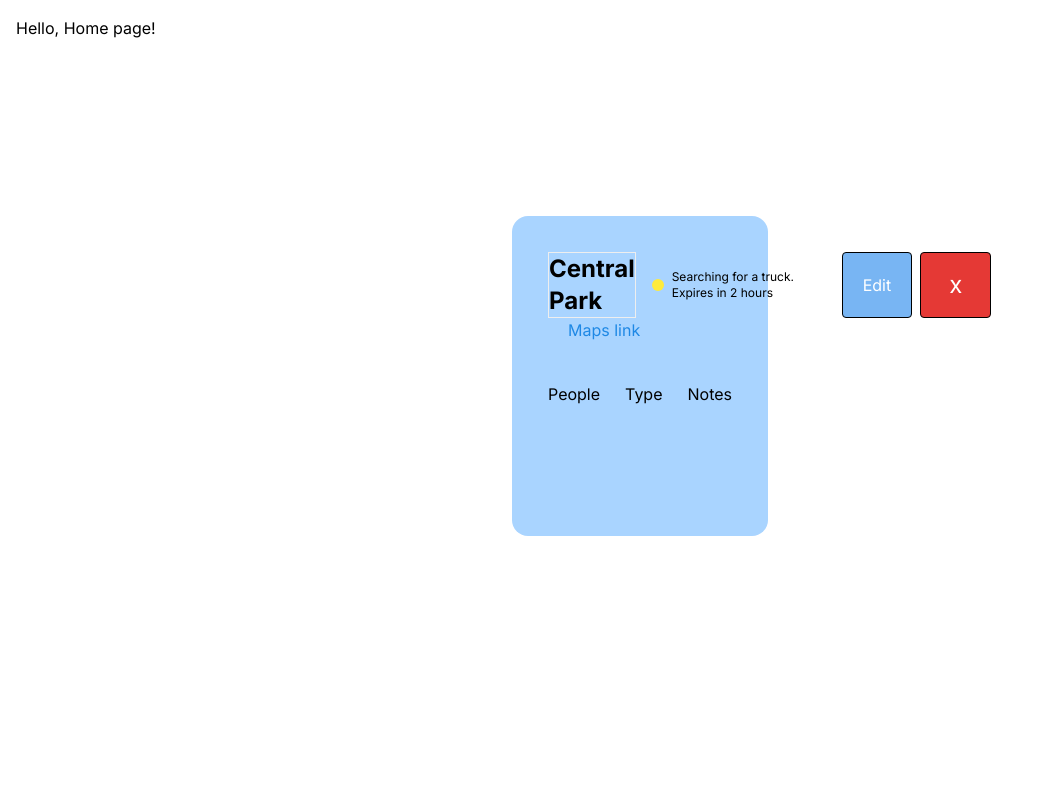
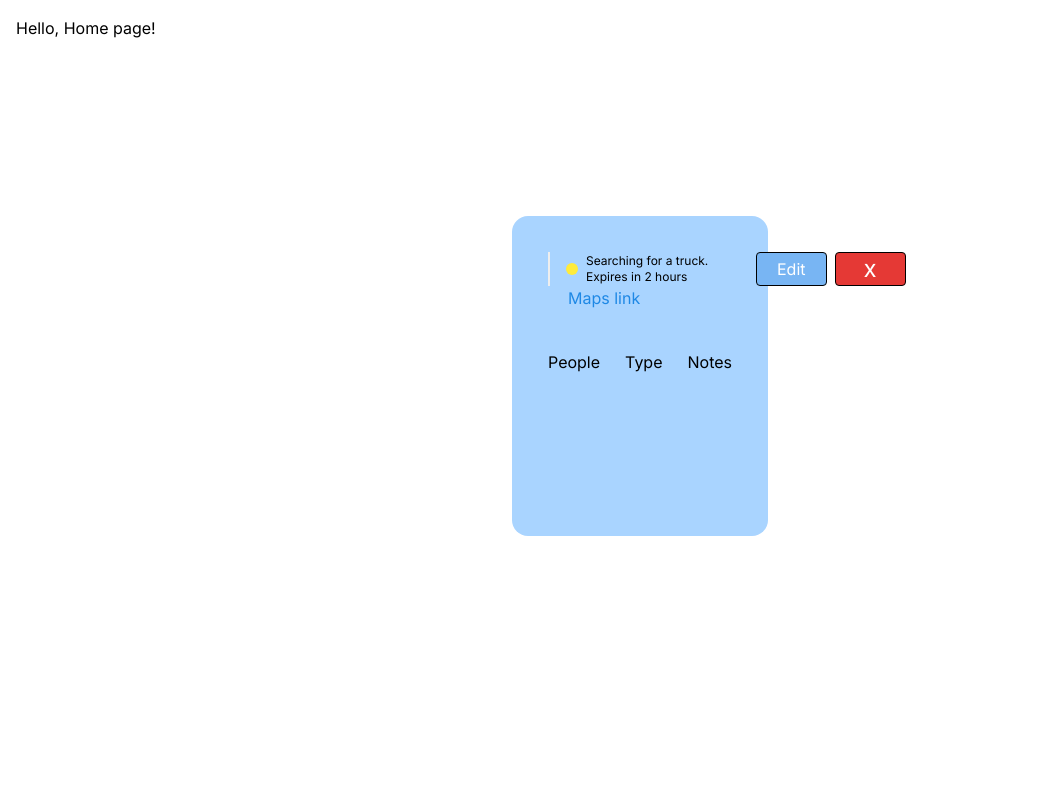
Before and after one commit to Adam43/FoodOpp-App, a Next.js app in the folder food-opp/: page /user in a window 1280 px wide. Shown: the top 800 px of the page, without its empty margins (0-1037 px from the left). Built offline with nearby package versions, Linux system fonts and the light colour scheme.

Commit message:
Added props to the CardComponent

```diff
--- a/food-opp/app/user/Cardcomponent.jsx
+++ b/food-opp/app/user/Cardcomponent.jsx
@@ -1,11 +1,19 @@
 import {} from 'react';
 
-export default function Cardcomponent() {
+export default function Cardcomponent({
+  name,
+  status,
+  createdAt,
+  expiresAt,
+  groupSize,
+  type,
+  notes
+}) {
   return (
     <div className="flex justify-center mt-40 h-screen px-5">
       <div className="bg-[#a9d4ff] w-full md:w-64 h-80 rounded-2xl p-4 md:flex-row justify-between">
         <div className="flex flex-row md:flex-row px-5 mt-5">
-          <h1 class="font-bold text-2xl border">Central Park</h1>
+          <h1 class="font-bold text-2xl border">{name}</h1>
 
           <div className="flex items-center ml-4">
             <div className="w-3 h-3 bg-yellow-500 rounded-full"></div>
```
